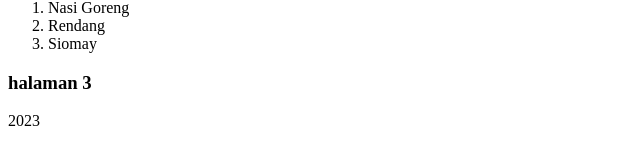
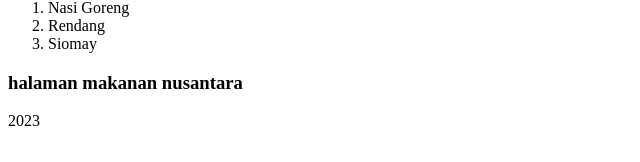
Before and after one commit to engkoskostaman97/return-reactjs, a React (Create React App) app: page / in a window 1280 px wide. Shown: the part 460-622 px from the top of the page, without its empty margins (0-640 px from the left). Built offline with nearby package versions, Linux system fonts and the light colour scheme.

Commit message:
props functional components

```diff
--- a/src/components/App.js
+++ b/src/components/App.js
@@ -9,7 +9,7 @@ class App extends Component {
      <div>
       <Header/>
       <List/>
-     <Footer/>
+     <Footer name="makanan nusantara" tahun ="2023"/>
      </div>
     );
   }
--- a/src/components/Footer.js
+++ b/src/components/Footer.js
@@ -1,10 +1,10 @@
 import React from 'react'
 
-const Footer = () => {
+const Footer = (props) => {
   return(
     <div>
-      <h3>halaman 3</h3>
-      <p>2023</p>
+      <h3>halaman {props.name}</h3>
+      <p>{props.tahun}</p>
     </div>
   );
 }
```
